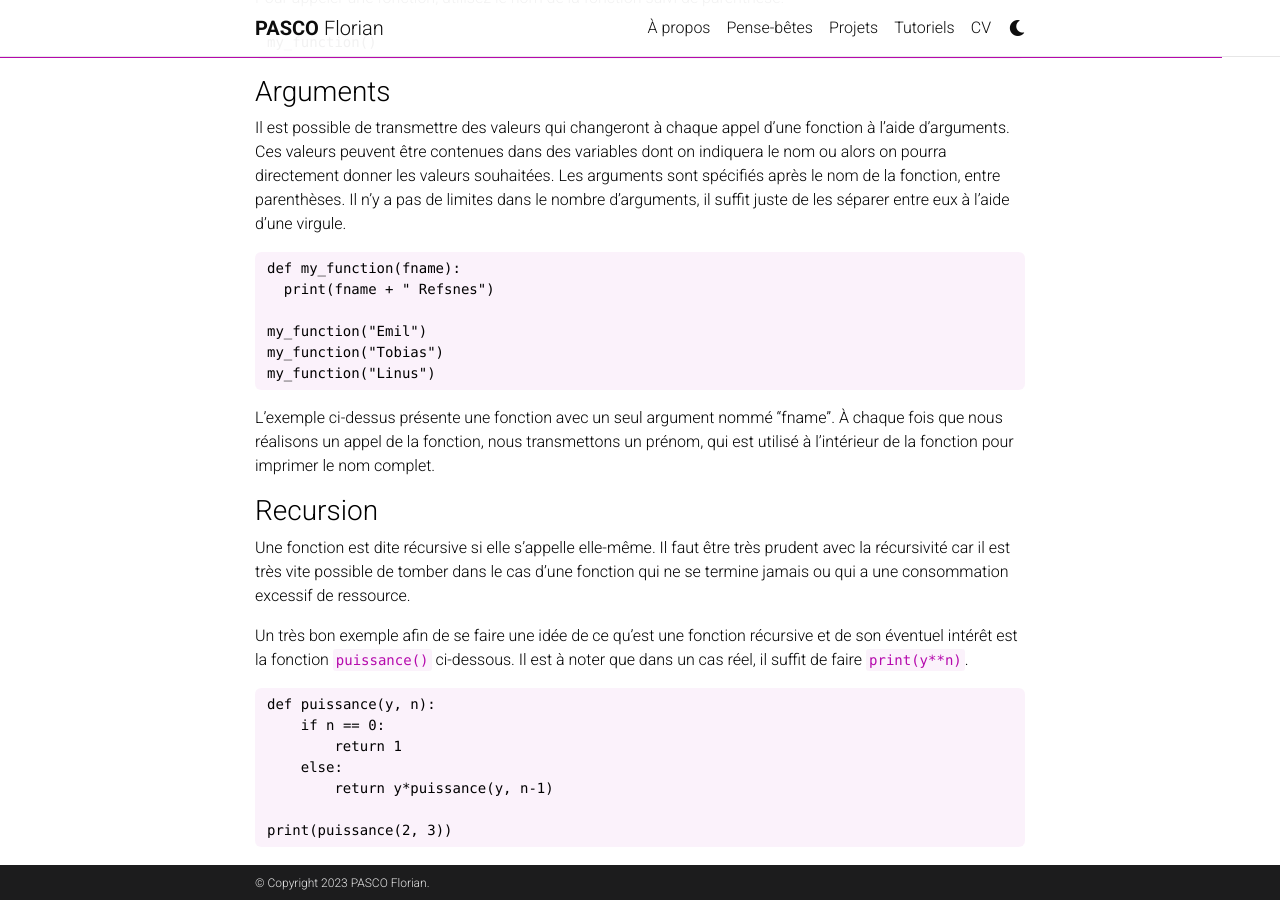
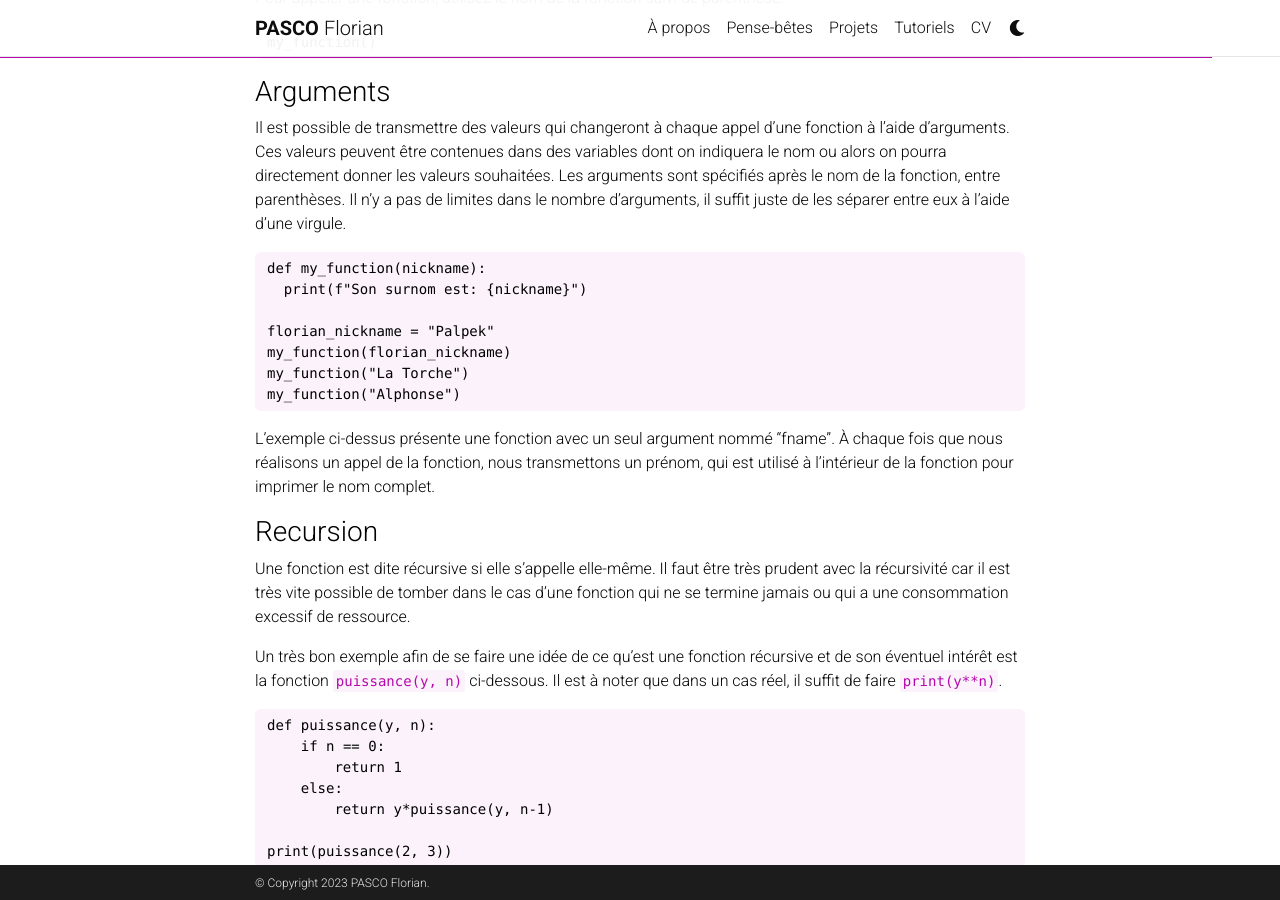
Before and after one commit to mpek29/mpek29.github.io, a Jekyll site: the page built from _cheatsheets/python.md, in a window 1280 px wide and 900 px high, scrolled down 2469 px. Built offline with Jekyll 4.4.1, drawn with Linux system fonts in a browser that asks for light colours; comment, search, counter and statistics services are not loaded; a style sheet for code colours, icons or effects is not loaded.

Commit message:
Adding of some elements in the Python's cheatsheet

````diff
--- a/_cheatsheets/python.md
+++ b/_cheatsheets/python.md
@@ -107,12 +107,13 @@ my_function()
 Il est possible de transmettre des valeurs qui changeront à chaque appel d'une fonction à l'aide d'arguments. Ces valeurs peuvent être contenues dans des variables dont on indiquera le nom ou alors on pourra directement donner les valeurs souhaitées. Les arguments sont spécifiés après le nom de la fonction, entre parenthèses. Il n'y a pas de limites dans le nombre d'arguments, il suffit juste de les séparer entre eux à l'aide d'une virgule.
 
 ``` python
-def my_function(fname):
-  print(fname + " Refsnes")
+def my_function(nickname):
+  print(f"Son surnom est: {nickname}")
 
-my_function("Emil")
-my_function("Tobias")
-my_function("Linus")
+florian_nickname = "Palpek"
+my_function(florian_nickname)
+my_function("La Torche")
+my_function("Alphonse")
 ```
 L'exemple ci-dessus présente une fonction avec un seul argument nommé "fname". À chaque fois que nous réalisons un appel de la fonction, nous transmettons un prénom, qui est utilisé à l'intérieur de la fonction pour imprimer le nom complet.
 
@@ -120,7 +121,7 @@ L'exemple ci-dessus présente une fonction avec un seul argument nommé "fname".
 Une fonction est dite récursive si elle s'appelle elle-même.
 Il faut être très prudent avec la récursivité car il est très vite possible de tomber dans le cas d'une fonction qui ne se termine jamais ou qui a une consommation excessif de ressource.
 
-Un très bon exemple afin de se faire une idée de ce qu'est une fonction récursive et de son éventuel intérêt est la fonction `puissance()` ci-dessous. Il est à noter que dans un cas réel, il suffit de faire `print(y**n)`.
+Un très bon exemple afin de se faire une idée de ce qu'est une fonction récursive et de son éventuel intérêt est la fonction `puissance(y, n)` ci-dessous. Il est à noter que dans un cas réel, il suffit de faire `print(y**n)`.
 
 ``` python
 def puissance(y, n):
````
